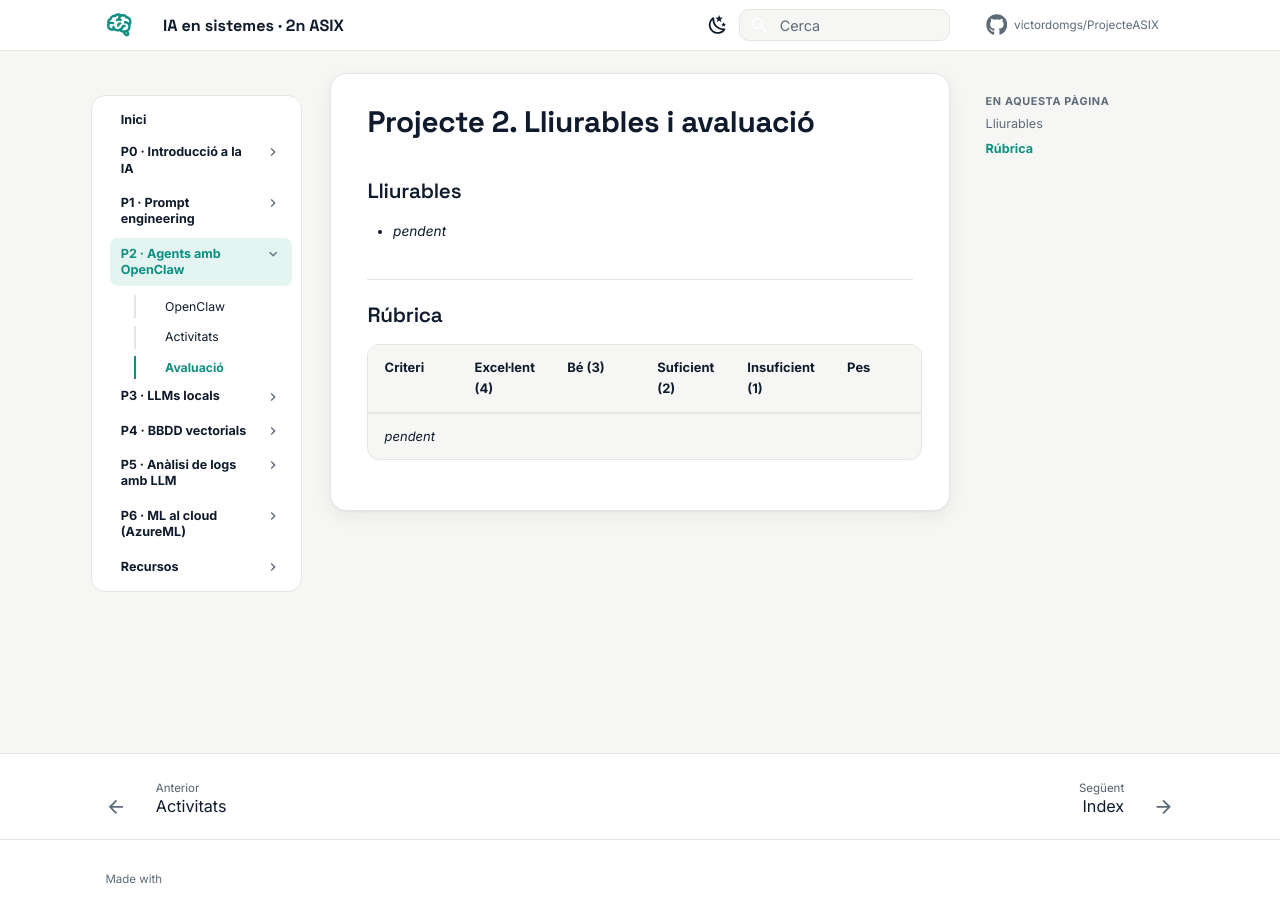
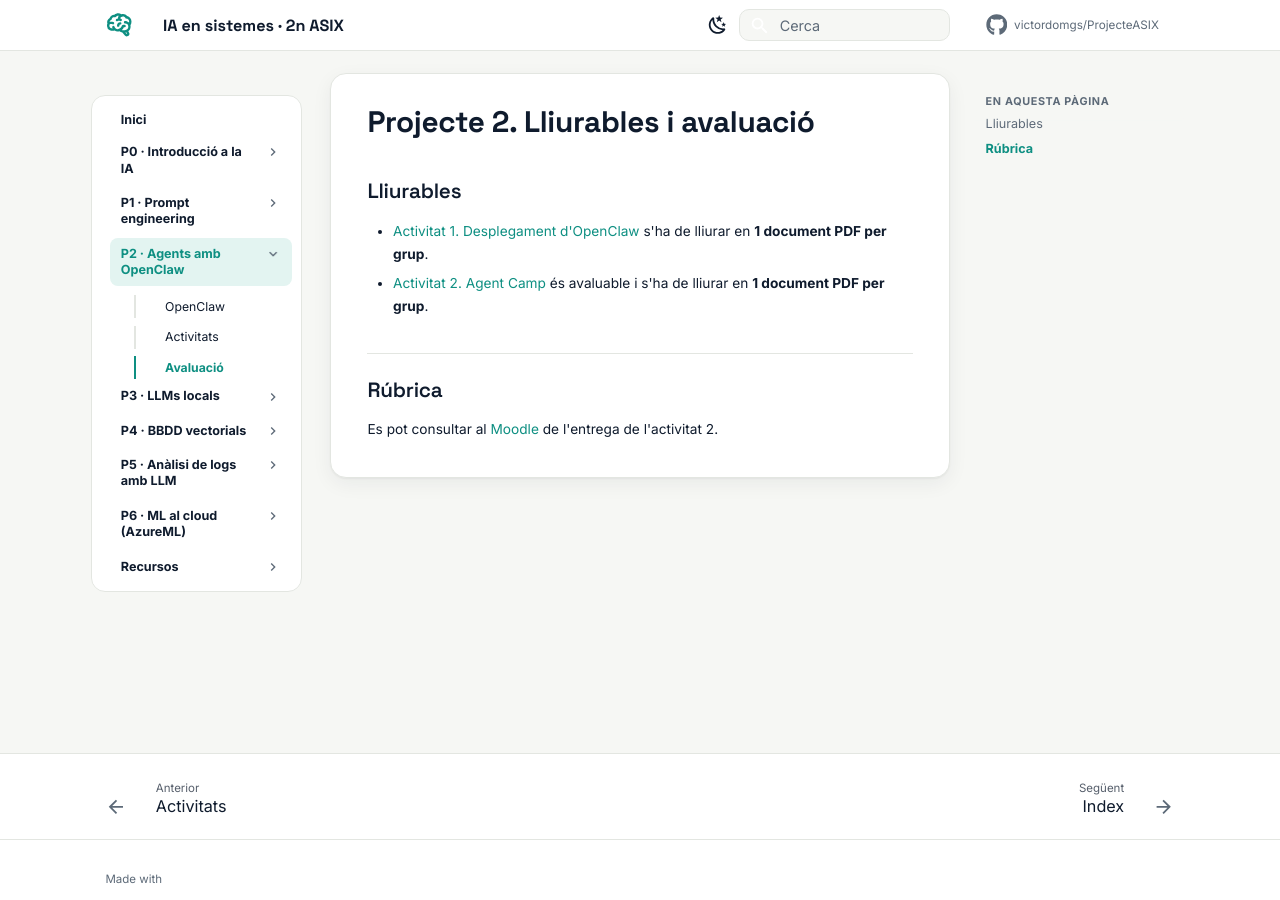
Before and after one commit to victordomgs/ProjecteASIX, an MkDocs documentation site: the page built from docs/p2-openclaw/avaluacio.md, in a window 1280 px wide. Built offline with MkDocs 1.6.1 and Material for MkDocs 9.7.7, drawn with Linux system fonts in a browser that asks for light colours; comment, search, counter and statistics services are not loaded.

Commit message:
Update avaluacio.md

```diff
--- a/docs/p2-openclaw/avaluacio.md
+++ b/docs/p2-openclaw/avaluacio.md
@@ -2,10 +2,9 @@
 
 ## Lliurables
 
-- _pendent_
+- [Activitat 1. Desplegament d'OpenClaw]([https://victordomgs.github.io/ProjecteASIX/p1-prompt-engineering/activitats/](https://victordomgs.github.io/ProjecteASIX/p2-openclaw/activitats/#activitat-1-desplegament-dopenclaw)) s'ha de lliurar en **1 document PDF per grup**.
+- [Activitat 2. Agent Camp]([https://victordomgs.github.io/ProjecteASIX/p1-prompt-engineering/activitats/](https://victordomgs.github.io/ProjecteASIX/p2-openclaw/activitats/#activitat-1-desplegament-dopenclaw)) és avaluable i s'ha de lliurar en **1 document PDF per grup**.
 
 ## Rúbrica
 
-| Criteri | Excel·lent (4) | Bé (3) | Suficient (2) | Insuficient (1) | Pes |
-|---|---|---|---|---|---|
-| _pendent_ | | | | | |
+Es pot consultar al [Moodle](https://frontal.ies-sabadell.cat/eva/mod/assign/view.php?id=41094) de l'entrega de l'activitat 2.
```
